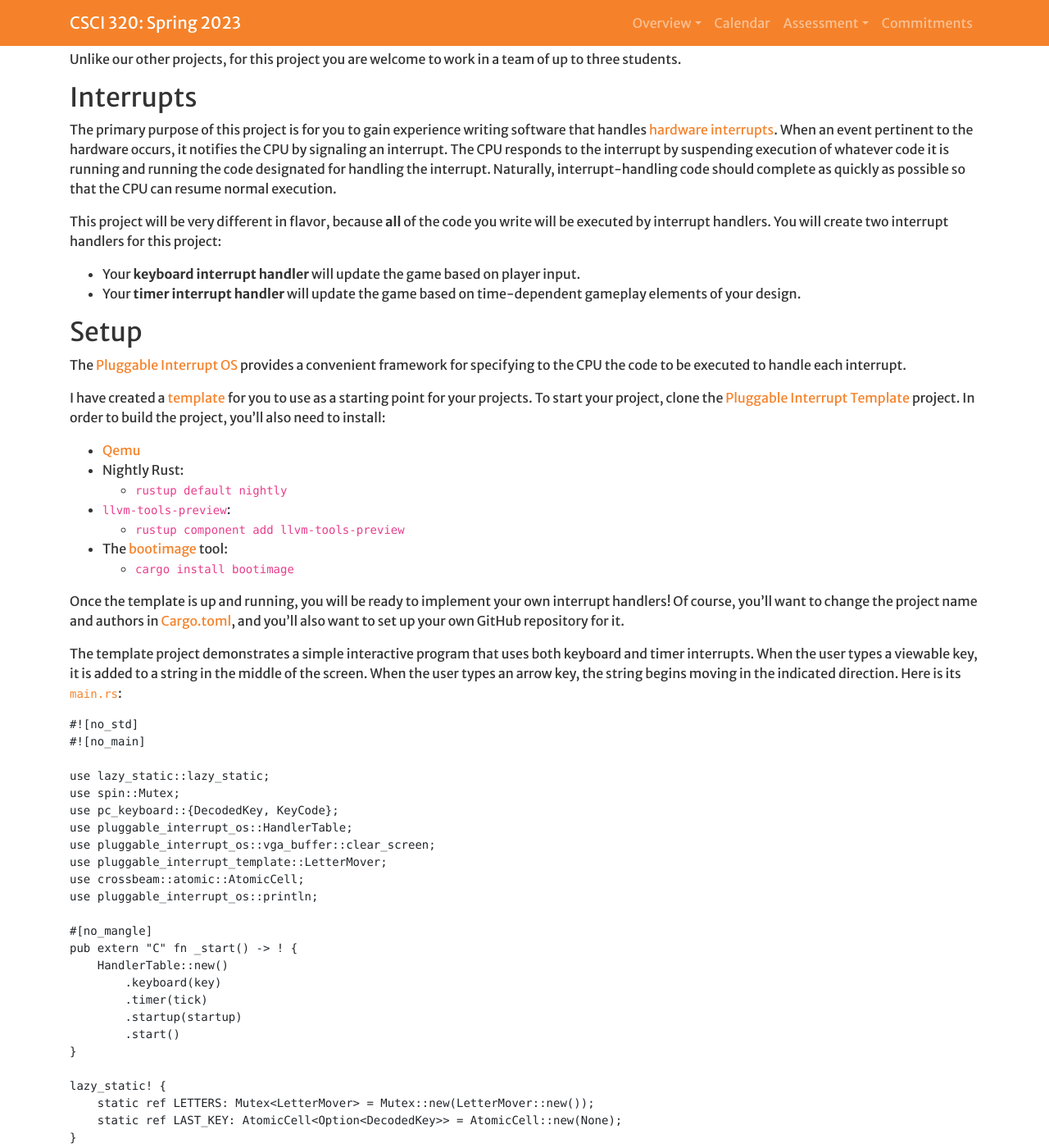
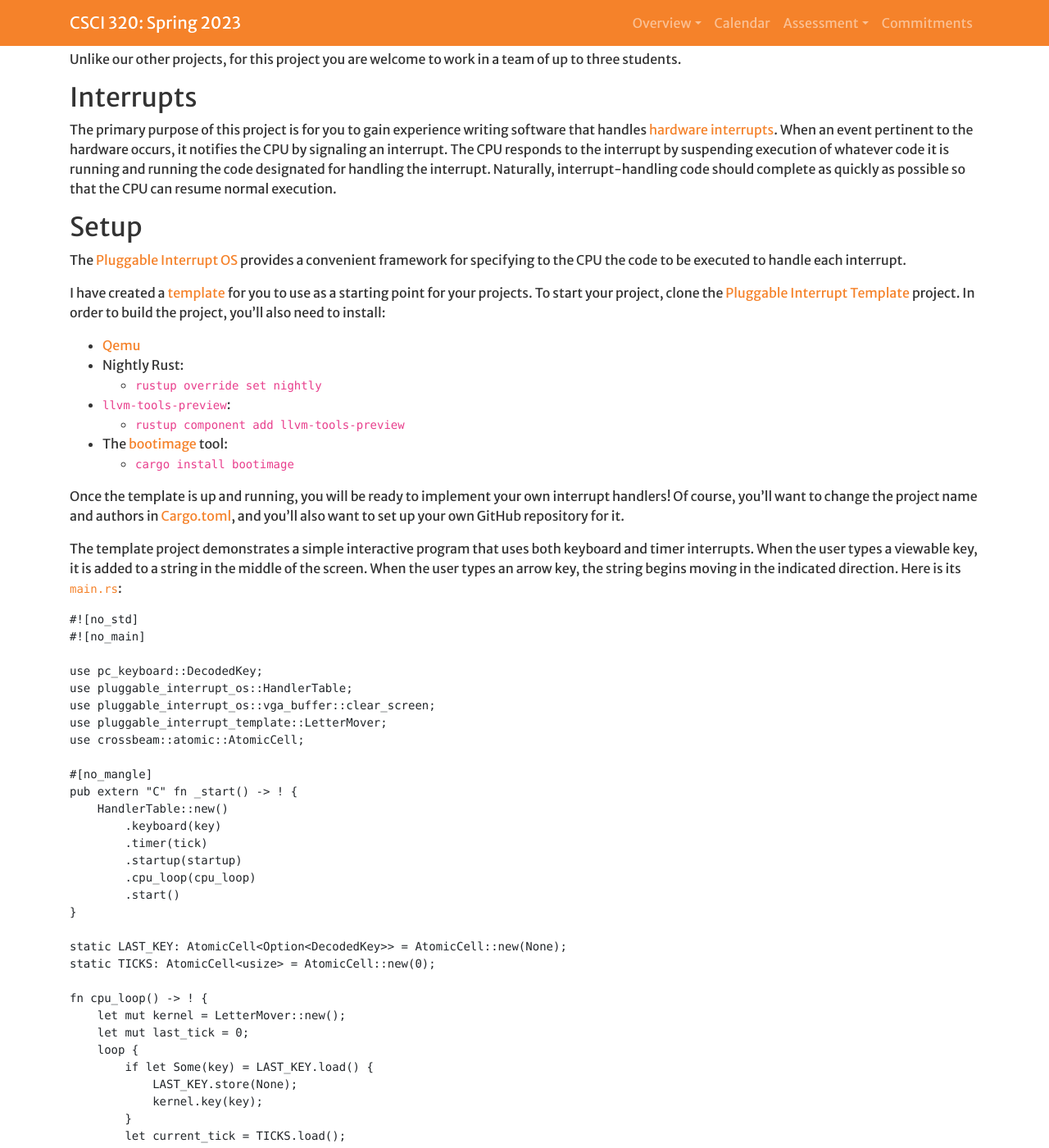
Before and after one commit to Hendrix-CS/csci320, a Jekyll site: the page built from projects/baremetalgame.md, in a window 1280 px wide and 1400 px high, scrolled down 316 px. Shown: the whole window at 82% size. Built offline with Jekyll 4.4.1, drawn with Linux system fonts in a browser that asks for light colours; a script that is not in the unit is left out; some of the changed text lies outside the part shown.

Commit message:
Updated assignment some more.

````diff
--- a/projects/baremetalgame.md
+++ b/projects/baremetalgame.md
@@ -28,10 +28,6 @@
 of whatever code it is running and running the code designated for handling the interrupt. Naturally,
 interrupt-handling code should complete as quickly as possible so that the CPU can resume normal execution.
 
-This project will be very different in flavor, because **all** of the code you write will be executed by
-interrupt handlers. You will create two interrupt handlers for this project:
-* Your **keyboard interrupt handler** will update the game based on player input.
-* Your **timer interrupt handler** will update the game based on time-dependent gameplay elements of your design.
 
 ## Setup
 
@@ -44,7 +40,7 @@
 project. In order to build the project, you'll also need to install:
 * [Qemu](https://www.qemu.org/)
 * Nightly Rust:
-  * `rustup default nightly`
+  * `rustup override set nightly`
 * `llvm-tools-preview`:
   * `rustup component add llvm-tools-preview`
 * The [bootimage](https://github.com/rust-osdev/bootimage) tool:
@@ -64,14 +60,11 @@
 #![no_std]
 #![no_main]
 
-use lazy_static::lazy_static;
-use spin::Mutex;
-use pc_keyboard::{DecodedKey, KeyCode};
+use pc_keyboard::DecodedKey;
 use pluggable_interrupt_os::HandlerTable;
 use pluggable_interrupt_os::vga_buffer::clear_screen;
 use pluggable_interrupt_template::LetterMover;
 use crossbeam::atomic::AtomicCell;
-use pluggable_interrupt_os::println;
 
 #[no_mangle]
 pub extern "C" fn _start() -> ! {
@@ -79,21 +72,31 @@
         .keyboard(key)
         .timer(tick)
         .startup(startup)
+        .cpu_loop(cpu_loop)
         .start()
 }
 
-lazy_static! {
-    static ref LETTERS: Mutex<LetterMover> = Mutex::new(LetterMover::new());
-    static ref LAST_KEY: AtomicCell<Option<DecodedKey>> = AtomicCell::new(None);
+static LAST_KEY: AtomicCell<Option<DecodedKey>> = AtomicCell::new(None);
+static TICKS: AtomicCell<usize> = AtomicCell::new(0);
+
+fn cpu_loop() -> ! {
+    let mut kernel = LetterMover::new();
+    let mut last_tick = 0;
+    loop {
+        if let Some(key) = LAST_KEY.load() {
+            LAST_KEY.store(None);
+            kernel.key(key);
+        }
+        let current_tick = TICKS.load();
+        if current_tick > last_tick {
+            last_tick = current_tick;
+            kernel.tick();
+        }
+    }
 }
 
 fn tick() {
-    let mut letters = LETTERS.lock();
-    match LAST_KEY.swap(None) {
-        None => {}
-        Some(key) => letters.key(key)
-    }
-    letters.tick();
+    TICKS.fetch_add(1);
 }
 
 fn key(key: DecodedKey) {
@@ -107,23 +110,30 @@
 
 The **_start()** function kicks everything off by placing references to our interrupt handling functions
 in a **HandlerTable** object. Invoking **.start()** on the **HandlerTable**
-starts execution. The PIOS sits back and loops endlessly, relying on the event handlers to
-perform any events of interest or importance.
+sets up the interrupt handlers, then starts execution of the `cpu_loop()` function.
 
 I created the [`LetterMover`](https://github.com/gjf2a/pluggable_interrupt_template/blob/master/src/lib.rs)
-`struct` to represent the application state. As interrupts are inherently concurrent, we wrap the object in a
-[`Mutex`](https://doc.rust-lang.org/book/ch16-03-shared-state.html). In order to delay constructing the
-object until it is first referenced, we employ the
-[Lazy Static](https://os.phil-opp.com/vga-text-mode/#lazy-statics) macro.
+`struct` to represent the application state. It is maintained inside of
+`cpu_loop()`. It gets updated in response to messages from the interrupt
+handlers. Those messages are sent by updating shared `AtomicCell` objects.
+
+Whenever a timer interrupt occurs, `tick()` increases `TICKS` by one. Whenever a
+keyboard interrupt occurs, `key()` updates `LAST_KEY` to contain the most
+recent keypress.
+
+The `cpu_loop()` checks `TICKS` constantly. Whenever a new tick occurs,
+it instructs the `LetterMover` to update its state accordingly. Similarly,
+whenever a new keypress appears, `cpu_loop()` relays that keystroke
+to `LetterMover`.
 
 This shows the basic design that all of these projects should employ:
 * Create a `main.rs` that sets up the interrupt handlers.
-* Write one-line handlers for the timer and keyboard that reference a shared game-state object.
+* Write a `cpu_loop()` function that contains the main data structures
+  and monitors concurrent state for updates from interrupts.
+* Write one-line handlers for the timer and keyboard that reference shared
+  state that `cpu_loop()` can employ.
 * Place all of the game functionality within the game-state object, defined in **lib.rs**.
 
-The **tick()** function calls the `LetterMover::tick()` method after unlocking the object.
-Similarly, the **key()** function calls the `LetterMover::key()` method, again after unlocking
-the object.
 
 Here is the rest of its code, found in its [`lib.rs`](https://github.com/gjf2a/pluggable_interrupt_template/blob/master/src/lib.rs) file:
 ```
````
Also changed, not shown: index.md (+1 -1 lines).
